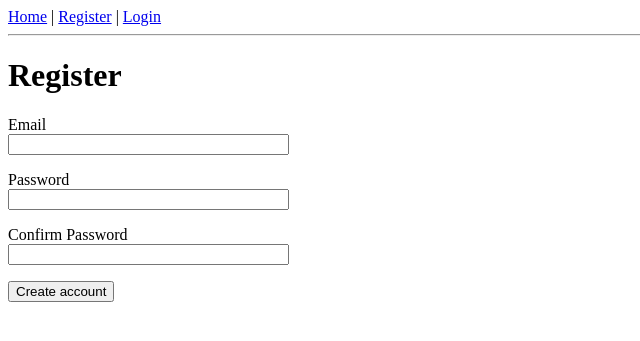
After one commit to matths05/Steam-Recommendation-Engine, a Flask app: page /auth/register in a window 1280 px wide. The commit adds this page. Shown: the top 341 px of the page, without its empty margins (0-640 px from the left). Run offline with Flask 2, Linux system fonts and the light colour scheme.

Commit message:
User authentication with MongoDB (register, login, logout)

```diff
--- /dev/null
+++ b/flask_app/auth_routes.py
@@ -0,0 +1,53 @@
+from flask import Blueprint, render_template, redirect, url_for, flash
+from flask_login import login_user, logout_user, login_required, current_user
+from flask_bcrypt import Bcrypt
+
+from .forms import RegisterForm, LoginForm
+from .models import User
+
+auth = Blueprint("auth", __name__, url_prefix="/auth")
+bcrypt = Bcrypt()
+
+@auth.route("/register", methods=["GET", "POST"])
+def register():
+    if current_user.is_authenticated:
+        return redirect(url_for("main.home"))
+
+    form = RegisterForm()
+    if form.validate_on_submit():
+        existing = User.objects(email=form.email.data.lower()).first()
+        if existing:
+            flash("That email is already registered.", "error")
+            return redirect(url_for("auth.register"))
+
+        pw_hash = bcrypt.generate_password_hash(form.password.data).decode("utf-8")
+        User(email=form.email.data.lower(), password_hash=pw_hash).save()
+
+        flash("Account created. Please log in.", "success")
+        return redirect(url_for("auth.login"))
+
+    return render_template("register.html", form=form)
+
+@auth.route("/login", methods=["GET", "POST"])
+def login():
+    if current_user.is_authenticated:
+        return redirect(url_for("main.home"))
+
+    form = LoginForm()
+    if form.validate_on_submit():
+        user = User.objects(email=form.email.data.lower()).first()
+        if user and bcrypt.check_password_hash(user.password_hash, form.password.data):
+            login_user(user)
+            flash("Logged in!", "success")
+            return redirect(url_for("main.home"))
+
+        flash("Invalid email or password.", "error")
+
+    return render_template("login.html", form=form)
+
+@auth.route("/logout", methods=["POST"])
+@login_required
+def logout():
+    logout_user()
+    flash("Logged out.", "success")
+    return redirect(url_for("auth.login"))
--- /dev/null
+++ b/flask_app/forms.py
@@ -0,0 +1,17 @@
+from flask_wtf import FlaskForm
+from wtforms import StringField, PasswordField, SubmitField
+from wtforms.validators import DataRequired, Email, Length, EqualTo
+
+class RegisterForm(FlaskForm):
+    email = StringField("Email", validators=[DataRequired(), Email()])
+    password = PasswordField("Password", validators=[DataRequired(), Length(min=6)])
+    confirm_password = PasswordField(
+        "Confirm Password",
+        validators=[DataRequired(), EqualTo("password")]
+    )
+    submit = SubmitField("Create account")
+
+class LoginForm(FlaskForm):
+    email = StringField("Email", validators=[DataRequired(), Email()])
+    password = PasswordField("Password", validators=[DataRequired()])
+    submit = SubmitField("Log in")
--- a/flask_app/templates/base.html
+++ b/flask_app/templates/base.html
@@ -6,7 +6,18 @@
   </head>
   <body>
     <nav>
-      <a href="/">Home</a>
+      <a href="{{ url_for('main.home') }}">Home</a> |
+
+      {% if current_user.is_authenticated %}
+        <span>{{ current_user.email }}</span> |
+        <form action="{{ url_for('auth.logout') }}" method="POST" style="display:inline;">
+          <input type="hidden" name="csrf_token" value="{{ csrf_token() }}">
+          <button type="submit">Logout</button>
+        </form>
+      {% else %}
+        <a href="{{ url_for('auth.register') }}">Register</a> |
+        <a href="{{ url_for('auth.login') }}">Login</a>
+      {% endif %}
     </nav>
     <hr />
     {% block content %}{% endblock %}
--- /dev/null
+++ b/flask_app/templates/register.html
@@ -0,0 +1,14 @@
+{% extends "base.html" %}
+{% block title %}Register{% endblock %}
+{% block content %}
+  <h1>Register</h1>
+  <form method="POST">
+    {{ form.hidden_tag() }}
+
+    <p>{{ form.email.label }}<br>{{ form.email(size=32) }}</p>
+    <p>{{ form.password.label }}<br>{{ form.password(size=32) }}</p>
+    <p>{{ form.confirm_password.label }}<br>{{ form.confirm_password(size=32) }}</p>
+
+    <p>{{ form.submit() }}</p>
+  </form>
+{% endblock %}
```
Also changed, not shown: flask_app/__init__.py (+22 -0 lines), flask_app/models.py (added, +13 -0 lines), flask_app/templates/login.html (added, +13 -0 lines).
